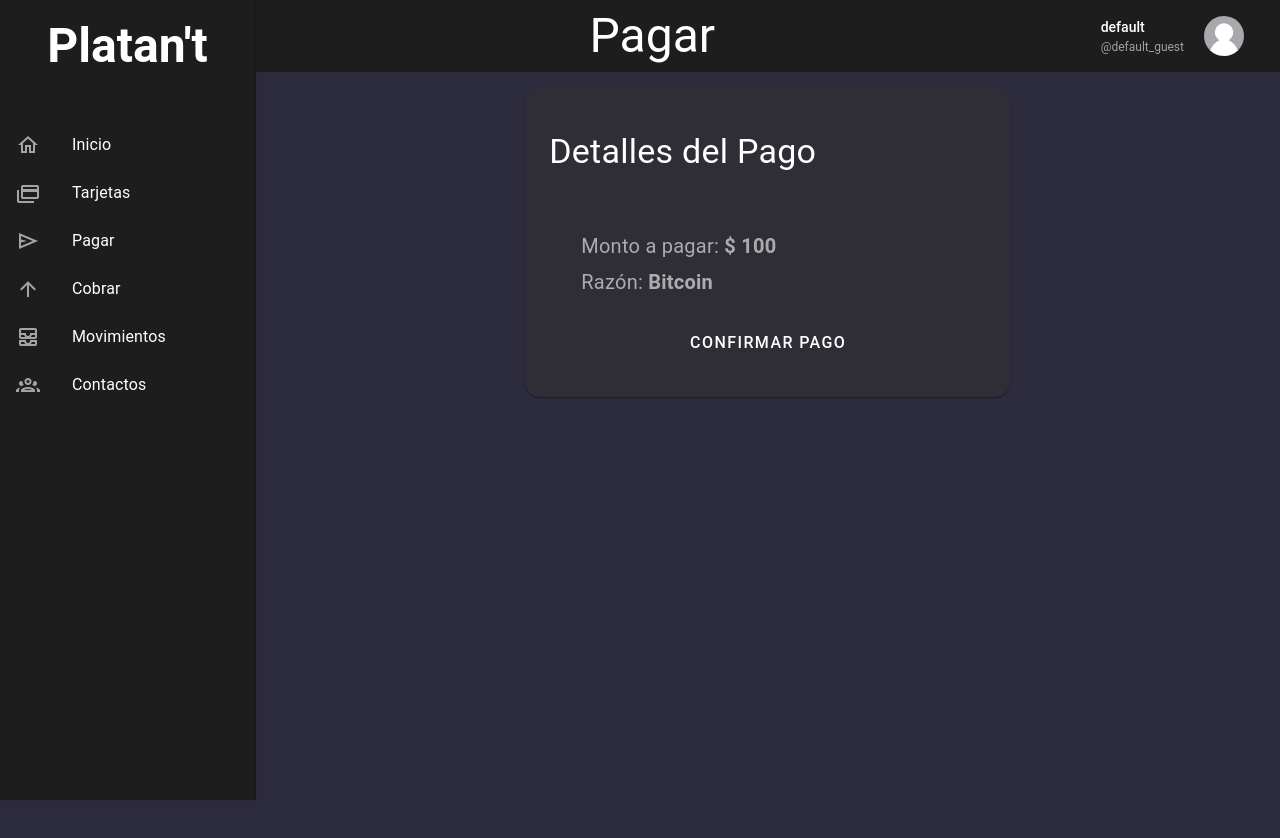
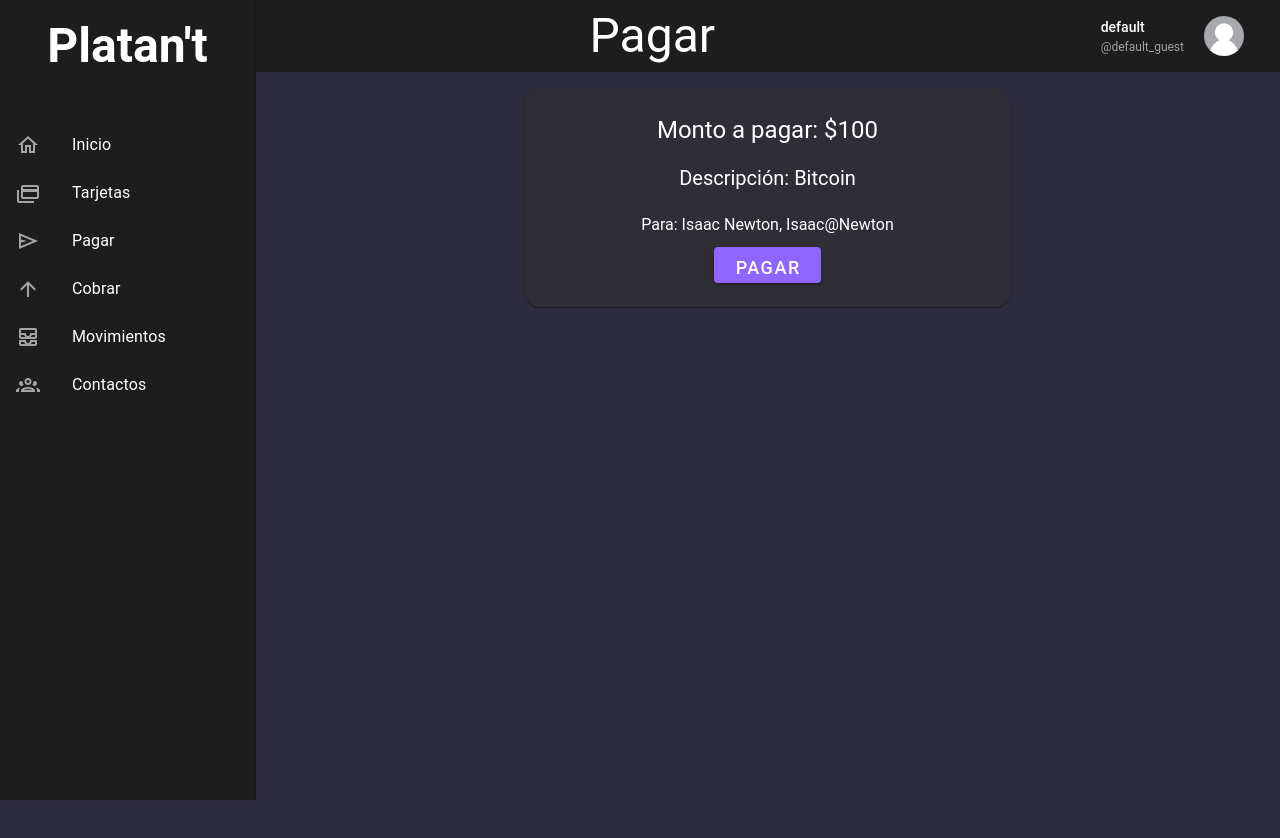
Before and after one commit to Iker-Galante/Virtual_Wallet, a Vue app: page /pay in a window 1280 px wide. Shown: the top 838 px of the page. Built offline with nearby package versions, Linux system fonts and the light colour scheme.

Commit message:
Update PaymentComponent.vue

```diff
--- a/src/components/PaymentComponent.vue
+++ b/src/components/PaymentComponent.vue
@@ -1,97 +1,137 @@
 <script setup>
-import { ref, computed, inject, onMounted } from 'vue'
+import { ref, computed, inject, onMounted } from 'vue';
 import { useMovementStore } from '@/Stores/MovementStore';
 import { usePaymentsStore } from '@/Stores/PaymentsStore';
 
-const description = ref('Bitcoin')
-const price = ref(0)
-
-const isLoading = ref(false)
-
+const description = ref('Bitcoin');
+const userToPay = ref('Isaac@Newton')
+const nameToPay = ref('Isaac Newton')
+const price = ref(0);
+const isLoading = ref(false);
+const confirmDialog = ref(false); // Control dialog visibility
 
 const currentProfile = inject('currentuserId');
 const movementStore = useMovementStore();
 const paymentStore = usePaymentsStore();
 
-const isFormValid = computed(() => {
-  return price.value > 0 && description.value.trim() !== ''
-})
+const isFormValid = computed(() => price.value > 0 && description.value.trim() !== '');
 
-
-//Hardcoded:
+// Hardcoded price example
 onMounted(() => {
-
-  paymentStore.createPayment(0, 100)
+  paymentStore.createPayment(0, 100);
   price.value = paymentStore.getLastPayment(0);
-
 });
 
-const handlePayment = () => {
-  console.log('Procesando pago. Detalles:', {
-    amount: price.value,
-    description: description.value
-  });
+const openConfirmation = () => {
+  confirmDialog.value = true;
+};
+
+const confirmPayment = () => {
+  console.log('Procesando pago:', { amount: price.value, description: description.value });
   const date = new Date().toISOString().split('T')[0];
   const time = new Date().toISOString().split('T')[1].split('.')[0];
   movementStore.addMovement(currentProfile.value, date, time, price.value, 'payment', description.value);
+  confirmDialog.value = false; // Close dialog after confirmation
+};
+
+const cancelPayment = () => {
+  confirmDialog.value = false;
 };
 </script>
+
 
 <template>
   <v-container>
     <v-row justify="center" align="center">
       <v-col cols="12" sm="8" md="6">
-
-        <v-card variant="elevated" class="pa-6 cuadro">
-
-          <template v-if="price.value !== null">
-            <h1 class="text-h4 mb-6 text-left text-white height">Detalles del Pago</h1>
-            <v-card-text>
-              <v-card-subtitle class="text-h6 mb-2 text-white">
-                Monto a pagar: <strong>$ {{ price }}</strong>
-              </v-card-subtitle>
-              <v-card-subtitle class="text-h6 text-white">
-                Razón: <strong>{{ description }}</strong>
-              </v-card-subtitle>
-            </v-card-text>
-            <v-card-actions class="justify-center">
-              <v-btn
-                color="white"
-                size="large"
-                @click="handlePayment"
-              >
-                Confirmar Pago
-              </v-btn>
-            </v-card-actions>
+        <v-card class="pa-6 cuadro">
+          <template v-if="price !== 0">
+            <p class="price-text">Monto a pagar: ${{ price }}</p>
+            <p class="description-text">Descripción: {{ description }}</p>
+            <p class="author-text">Para: {{ nameToPay }}, {{ userToPay }}</p>
+            <v-btn class="confirm-btn" @click="openConfirmation">Pagar</v-btn>
           </template>
-
           <template v-else>
-            <h1 class="text-h4 mb-6 text-left text-white height">Error</h1>
-            <v-card-text>
-              <p class="text-white">Lo sentimos, no se pudieron cargar los detalles de pago. Verifique su solicitud e intente nuevamente.</p>
-            </v-card-text>
+            <p class="error-text">Error: No se pudo cargar el monto de pago.</p>
           </template>
         </v-card>
       </v-col>
     </v-row>
+
+    <!-- Confirmation Dialog -->
+    <v-dialog v-model="confirmDialog" max-width="400">
+      <v-card>
+        <v-card-title class="headline dialog-title">Confirmar Transacción</v-card-title>
+        <v-card-text class="confirmation-text">
+          ¿Estás seguro de que deseas confirmar el pago de ${{ price }}?
+          <br />
+          <strong>Descripción:</strong> {{ description }}
+        </v-card-text>
+        <v-card-actions class="confirmation-actions">
+          <v-btn @click="confirmPayment" style="background-color: #8E66FF; color: white; font-size: 16px;">
+            Sí, Confirmar
+          </v-btn>
+          <v-btn @click="cancelPayment" style="background-color: #A9A9A9; color: white; font-size: 16px;">
+            Cancelar
+          </v-btn>
+        </v-card-actions>
+      </v-card>
+    </v-dialog>
   </v-container>
 </template>
 
-
 <style scoped>
-.height {
-  padding-top: 20px;
-  padding-bottom: 20px;
-}
 
 .cuadro {
   border-radius: 15px;
   background-color: #2f2e36;
+  color: white;
+  text-align: center;
+  padding: 20px;
   margin-bottom: 20px;
 }
 
-.icons {
+.price-text {
+  font-size: 24px;
+  margin-bottom: 15px;
+}
+
+.description-text {
+  font-size: 20px;
+  margin-bottom: 20px;
+}
+
+.confirm-btn {
+  margin-top: 10px;
+  background-color: #8E66FF;
   color: white;
-  font-size: 80px;
+  font-size: 18px;
+  padding: 10px 20px;
+}
+
+.error-text {
+  color: red;
+  font-weight: bold;
+}
+
+.dialog-title {
+  font-size: 22px;
+  text-align: center;
+}
+
+.confirmation-text {
+  padding: 20px;
+  font-size: 18px;
+  color: #333;
+}
+
+.confirmation-actions {
+  display: flex;
+  justify-content: space-between;
+  padding: 20px;
+}
+
+.v-card {
+  padding: 10px;
 }
 </style>
```
